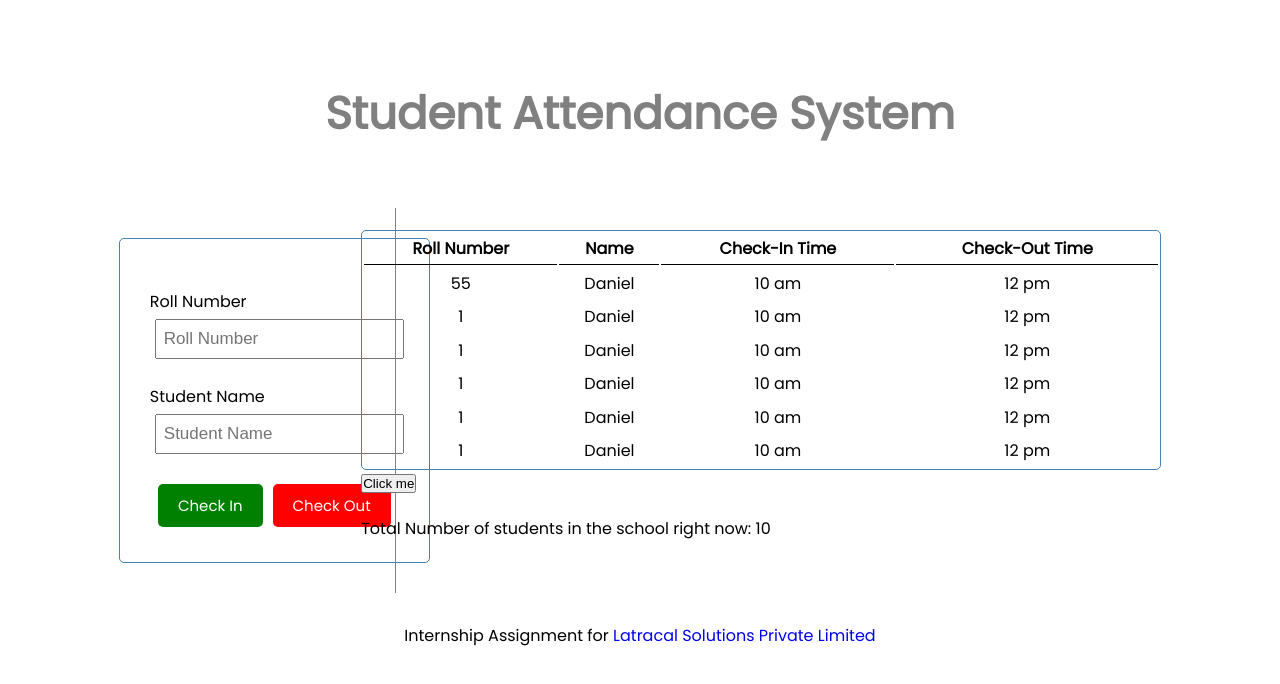
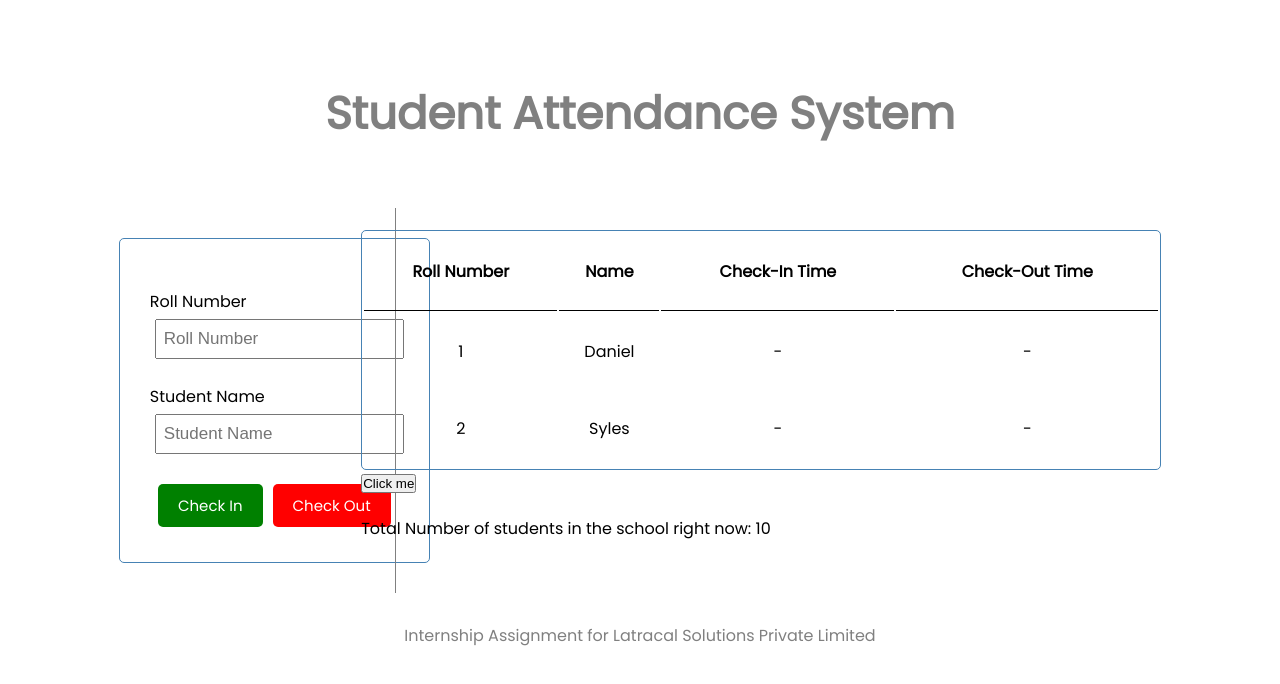
Before and after one commit to X-DSI/student_attendance_intern, a React (Create React App) app: page / in a window 1280 px wide. Shown: the top 684 px of the page. Built offline with nearby package versions, Linux system fonts and the light colour scheme; no server answers.

Commit message:
⏫ UPDATE: Functionality

```diff
--- a/db.json
+++ b/db.json
@@ -1,17 +1,17 @@
 {
   "students": [
     {
-      "checkintime": "cxcvbe",
+      "checkInTime": "cxcvbe",
       "name": "Daniel",
       "id": 1
     },
     {
-      "checkintime": "cxcvbe",
+      "checkInTime": "cxcvbe",
       "name": "Syles",
       "id": 2
     },
     {
-      "checkintime": "cxcvbe",
+      "checkInTime": "cxcvbe",
       "name": "Immanuel",
       "id": 3
     },
--- a/src/App.js
+++ b/src/App.js
@@ -3,19 +3,31 @@ import Footer from "./Components/Footer";
 import Header from "./Components/Header";
 import InputSection from "./Components/InputSection";
 import Table from "./Components/Table";
+import { useState } from "react";
 
 function App() {
   const totalStudents = 10;
+  const [data, setData] = useState([
+    {
+      name: "Daniel",
+      id: 1,
+    },
+    {
+      name: "Syles",
+      id: 2,
+    },
+  ]);
+
   return (
     <div className="App total-wrapper">
       <Header />
       <div className="main-wrapper">
         <div className="left-wrapper">
-          <InputSection />
+          <InputSection data={data} setData={setData} />
         </div>
         <div className="dividing-line"></div>
         <div className="right-wrapper">
-          <Table />
+          <Table data={data} />
           <p className="content-wrapper">
             Total Number of students in the school right now: {totalStudents}
           </p>
--- a/src/Components/Button.js
+++ b/src/Components/Button.js
@@ -1,8 +1,12 @@
 import PropTypes from "prop-types";
 
-const Button = ({ color, text }) => {
+const Button = ({ color, text, onClick }) => {
   return (
-    <button style={{ backgroundColor: color }} className="btn">
+    <button
+      style={{ backgroundColor: color }}
+      className="btn"
+      onClick={onClick}
+    >
       {text}
     </button>
   );
--- a/src/Components/InputSection.js
+++ b/src/Components/InputSection.js
@@ -1,37 +1,99 @@
 import { useState } from "react";
 import Button from "./Button";
 
-const InputSection = () => {
+const InputSection = ({ data, setData }) => {
   // UseState
-  const [time, setTime] = useState("");
-  const [rollNumber, setRollNumber] = useState("");
-  const [studentName, setStudentName] = useState("");
+  const [studentData, setStudentData] = useState({
+    id: "",
+    name: "",
+  });
+
+  const handleChange = (e) => {
+    const { name, value } = e.target;
+    setStudentData({ ...studentData, [name]: value });
+  };
 
   // Check-In Function
-  const onCheckIn = async (rollNumber, studentName) => {
-    const res = await fetch(`http://localhost:5000/students/${rollNumber}`, {
-      method: "PUT",
-      headers: { "Content-Type": "application/json" },
-      body: JSON.stringify({
-        checkintime: "cfsjdhfgjhge",
-        name: { studentName },
-      }),
-    });
-    const data = await res.json();
-    console.log("🚀 ~ file: InputSection.js:16 ~ onCheckIn ~ data", data);
+  const onCheckIn = (e) => {
+    // const res = await fetch(`http://localhost:5000/students/${id}`, {
+    //   method: "PUT",
+    //   headers: { "Content-Type": "application/json" },
+    //   body: JSON.stringify({
+    //     checkInTime: "cfsjdhfgjhge",
+    //     name: { name },
+    //   }),
+    // });
+    // const data = await res.json();
+
+    const isStudentPresent = data.find(
+      (student) => student.id === parseInt(studentData.id)
+    );
+
+    // if student is present edit student data
+    if (isStudentPresent) {
+      setData((prev) => {
+        const data = prev.map((student) => {
+          if (student.id === parseInt(studentData.id)) {
+            return {
+              ...student,
+              checkInTime: new Date().toLocaleTimeString(),
+            };
+          }
+          return student;
+        });
+        return data;
+      });
+    } else {
+      // if student is not present add student data
+      setData((prev) => {
+        const data = {
+          ...studentData,
+          checkInTime: new Date().toLocaleTimeString(),
+        };
+        return [...prev, data];
+      });
+    }
+
+    console.log(
+      "🚀 ~ file: InputSection.js:30 ~ setData ~ isStudentPresent",
+      isStudentPresent
+    );
+    // setData((prev) => {
+    //   const data = {
+    //     ...studentData,
+    //     checkInTime: new Date().toLocaleTimeString(),
+    //   };
+    //   return [...prev, data];
+    // });
   };
 
   // Check-Out Function
-  const onCheckOut = () => {};
+  const onCheckOut = () => {
+    // add checkout time
+    setData((prev) => {
+      const data = prev.map((student) => {
+        if (student.id === parseInt(studentData.id)) {
+          return {
+            ...student,
+            checkOutTime: new Date().toLocaleTimeString(),
+          };
+        }
+        return student;
+      });
+      return data;
+    });
+  };
   return (
     <div className="inputsection-wrapper container">
       <form className="input-form">
         <div className="form-field">
           <label>Roll Number</label>
           <input
-            type="text"
+            type="number"
             placeholder="Roll Number"
-            defaultValue={rollNumber}
+            value={studentData.id}
+            name="id"
+            onChange={handleChange}
           />
         </div>
         <div className="form-field">
@@ -39,16 +101,14 @@ const InputSection = () => {
           <input
             type="text"
             placeholder="Student Name"
-            defaultValue={studentName}
+            value={studentData.name}
+            name="name"
+            onChange={handleChange}
           />
         </div>
       </form>
       <div className="btn-wrapper">
-        <Button
-          color={"green"}
-          onClick={onCheckIn(rollNumber, studentName)}
-          text={"Check In"}
-        />
+        <Button color={"green"} onClick={onCheckIn} text={"Check In"} />
         <Button color={"red"} onClick={onCheckOut} text={"Check Out"} />
       </div>
     </div>
--- a/src/Components/Table.js
+++ b/src/Components/Table.js
@@ -1,8 +1,10 @@
-const Table = () => {
+const Table = ({ data }) => {
   const getData = async () => {
     const res = await fetch("http://localhost:5000/students");
     const data = await res.json();
-    console.log("🚀 ~ file: Table.js:5 ~ getData ~ data", data);
+    const newData = data.map((data) => {
+      console.log("🚀 ~ file: Table.js:7 ~ newData ~ data", data.id);
+    });
     return data;
   };
 
@@ -15,42 +17,14 @@ const Table = () => {
           <th>Check-In Time</th>
           <th>Check-Out Time</th>
         </tr>
-        <tr>
-          <td>55</td>
-          <td>Daniel</td>
-          <td>10 am</td>
-          <td>12 pm</td>
-        </tr>
-        <tr>
-          <td>1</td>
-          <td>Daniel</td>
-          <td>10 am</td>
-          <td>12 pm</td>
-        </tr>
-        <tr>
-          <td>1</td>
-          <td>Daniel</td>
-          <td>10 am</td>
-          <td>12 pm</td>
-        </tr>
-        <tr>
-          <td>1</td>
-          <td>Daniel</td>
-          <td>10 am</td>
-          <td>12 pm</td>
-        </tr>
-        <tr>
-          <td>1</td>
-          <td>Daniel</td>
-          <td>10 am</td>
-          <td>12 pm</td>
-        </tr>
-        <tr>
-          <td>1</td>
-          <td>Daniel</td>
-          <td>10 am</td>
-          <td>12 pm</td>
-        </tr>
+        {data.map((student) => (
+          <tr key={student.id}>
+            <td>{student.id}</td>
+            <td>{student.name}</td>
+            <td>{student.checkInTime ? student.checkInTime : "-"}</td>
+            <td>{student.checkOutTime ? student.checkOutTime : "-"}</td>
+          </tr>
+        ))}
       </table>
       <button onClick={getData}>Click me</button>
       <p></p>
--- a/src/index.css
+++ b/src/index.css
@@ -128,8 +128,10 @@ td {
 footer {
   margin-top: 30px;
   text-align: center;
+  color: grey;
 }
 
 .no-underline {
   text-decoration: none;
+  color: grey;
 }
```
